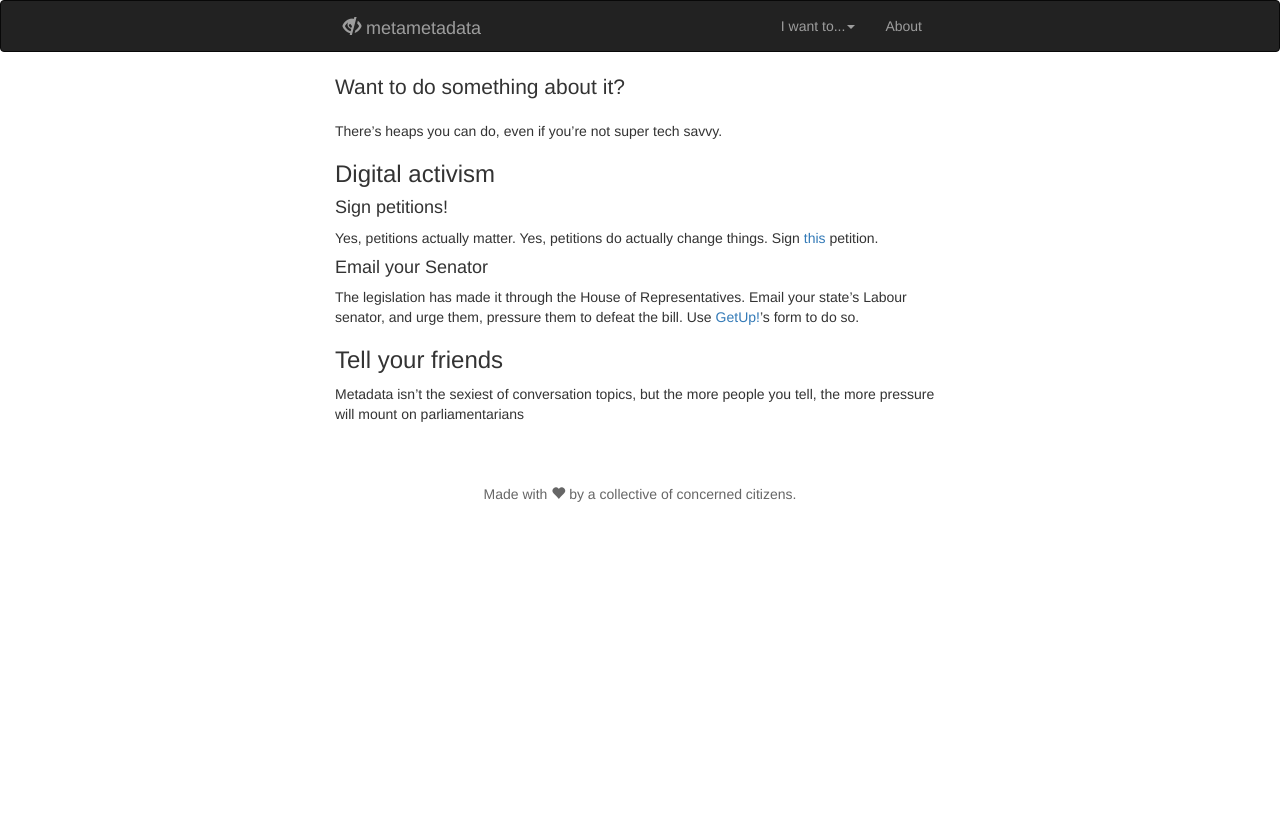
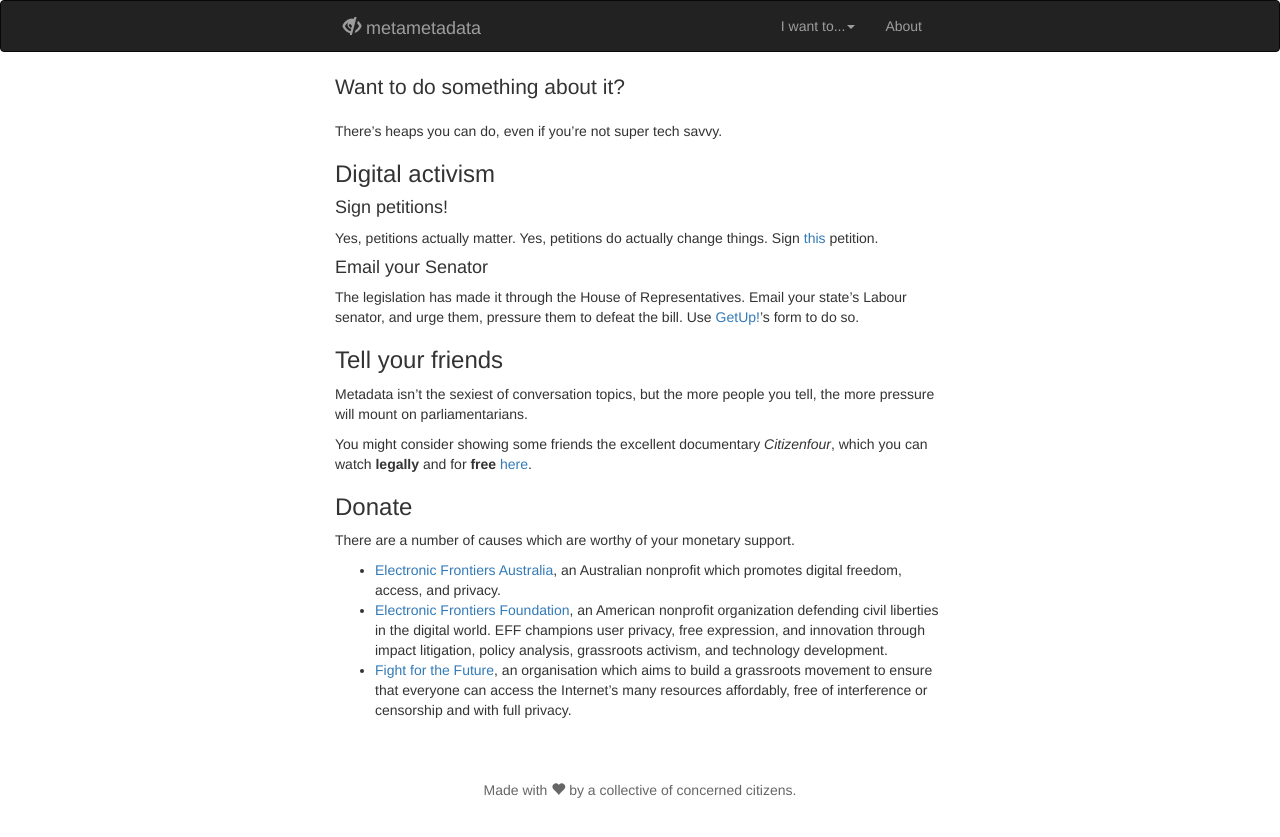
Before and after one commit to stragu/metametadata, a Jekyll site: the page built from dosomething.md, in a window 1280 px wide. Shown: the top 837 px of the page. Built offline with Jekyll 4.4.1, drawn with Linux system fonts in a browser that asks for light colours; nearby versions of some CDN libraries.

Commit message:
Added info on CITIZENFOUR, on donations.

```diff
--- a/dosomething.md
+++ b/dosomething.md
@@ -23,4 +23,19 @@ form to do so.
 
 ### Tell your friends
 Metadata isn't the sexiest of conversation topics, but the more people you tell, the more pressure will
-mount on parliamentarians
+mount on parliamentarians.
+
+You might consider showing some friends the excellent documentary _Citizenfour_,
+which you can watch __legally__
+and for __free__ [here](http://thoughtmaybe.com/citizenfour/).
+
+### Donate
+There are a number of causes which are worthy of your monetary support.
+
+- [Electronic Frontiers Australia](https://www.efa.org.au/),
+an Australian nonprofit which promotes digital freedom, access, and privacy.
+- [Electronic Frontiers Foundation](https://www.eff.org/), an American nonprofit organization
+defending civil liberties in the digital world. EFF champions user privacy,
+free expression, and innovation through impact litigation, policy analysis,
+grassroots activism, and technology development.
+- [Fight for the Future](https://www.fightforthefuture.org/), an organisation which aims to build a grassroots movement to ensure that everyone can access the Internet’s many resources affordably, free of interference or censorship and with full privacy.
```
